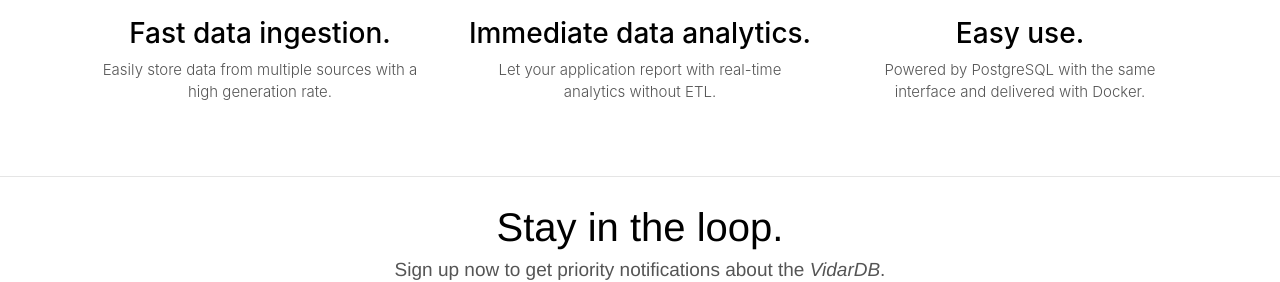
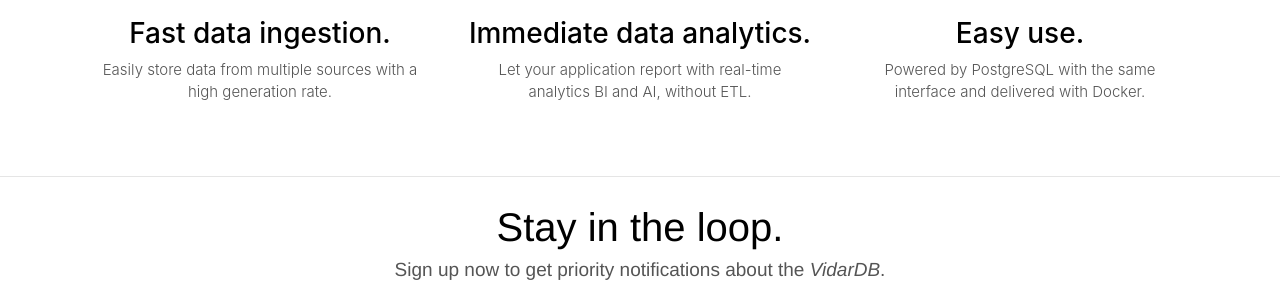
Before and after one commit to vidardb/vidardb.github.io, a Jekyll site: the page built from index.html, in a window 1280 px wide. Shown: the part 838-1120 px from the top of the page. Built offline with Jekyll 4.4.1, drawn with Linux system fonts in a browser that asks for light colours.

Commit message:
Update index.html

```diff
--- a/index.html
+++ b/index.html
@@ -35,7 +35,7 @@ title: Home
               <i class="fa fa-bar-chart"></i>
             </div>
             <h3 class="no-anchor">Immediate data analytics.</h3>
-            <p>Let your application report with real-time analytics without ETL.</p>
+            <p>Let your application report with real-time analytics BI and AI, without ETL.</p>
           </div>
           <div class="col-sm-4">
             <div class="icon">
```
